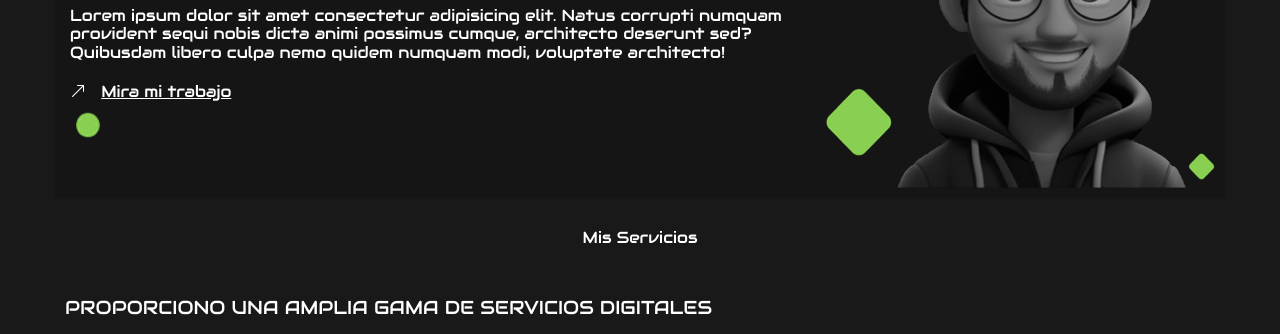
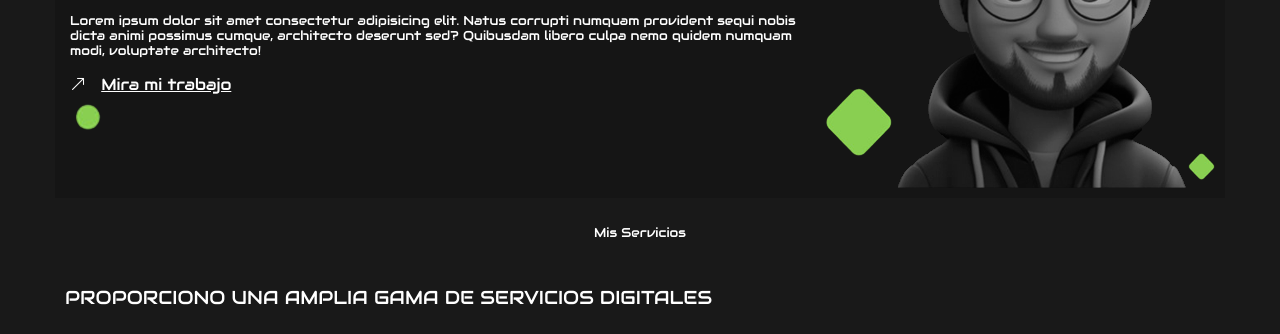
Before and after one commit to martinb02/portfolio, a plain HTML site: page index.html in a window 1280 px wide. Shown: the part 297-631 px from the top of the page. Drawn offline with nearby package versions, Linux system fonts and the light colour scheme.

Commit message:
achique etiqueta p

```diff
--- a/css/estilos.css
+++ b/css/estilos.css
@@ -6,6 +6,12 @@
     font-weight: 5;
     padding: 5px;
 }
+
+p {
+    font-size: 0.8em; /* Hace el texto más pequeño, 80% del tamaño original */
+    font-weight: 300; /* Hace el texto menos grueso */
+}
+
 
 label,input, textarea, select, button, form {
     padding: 0; /* Anula el padding global */
```
